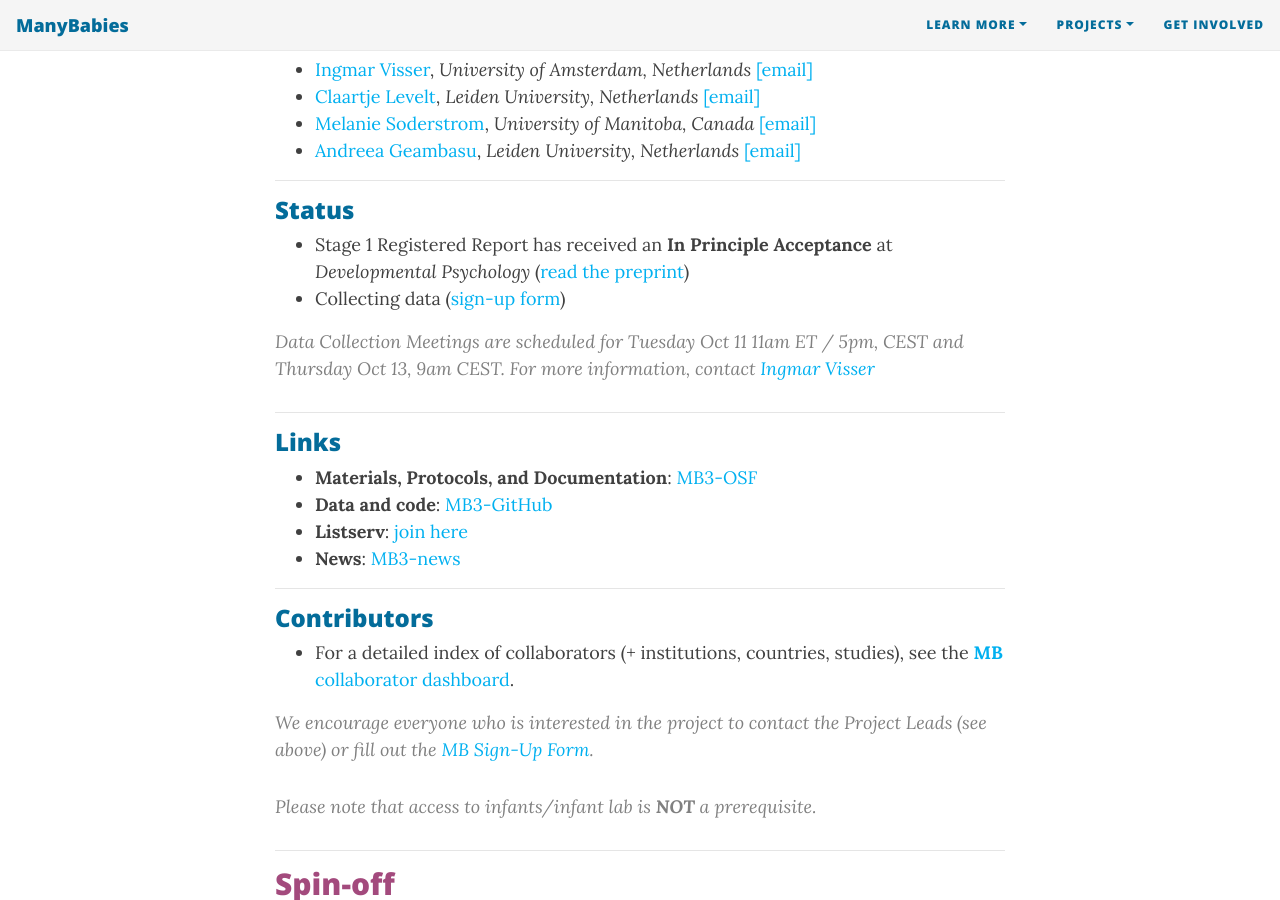
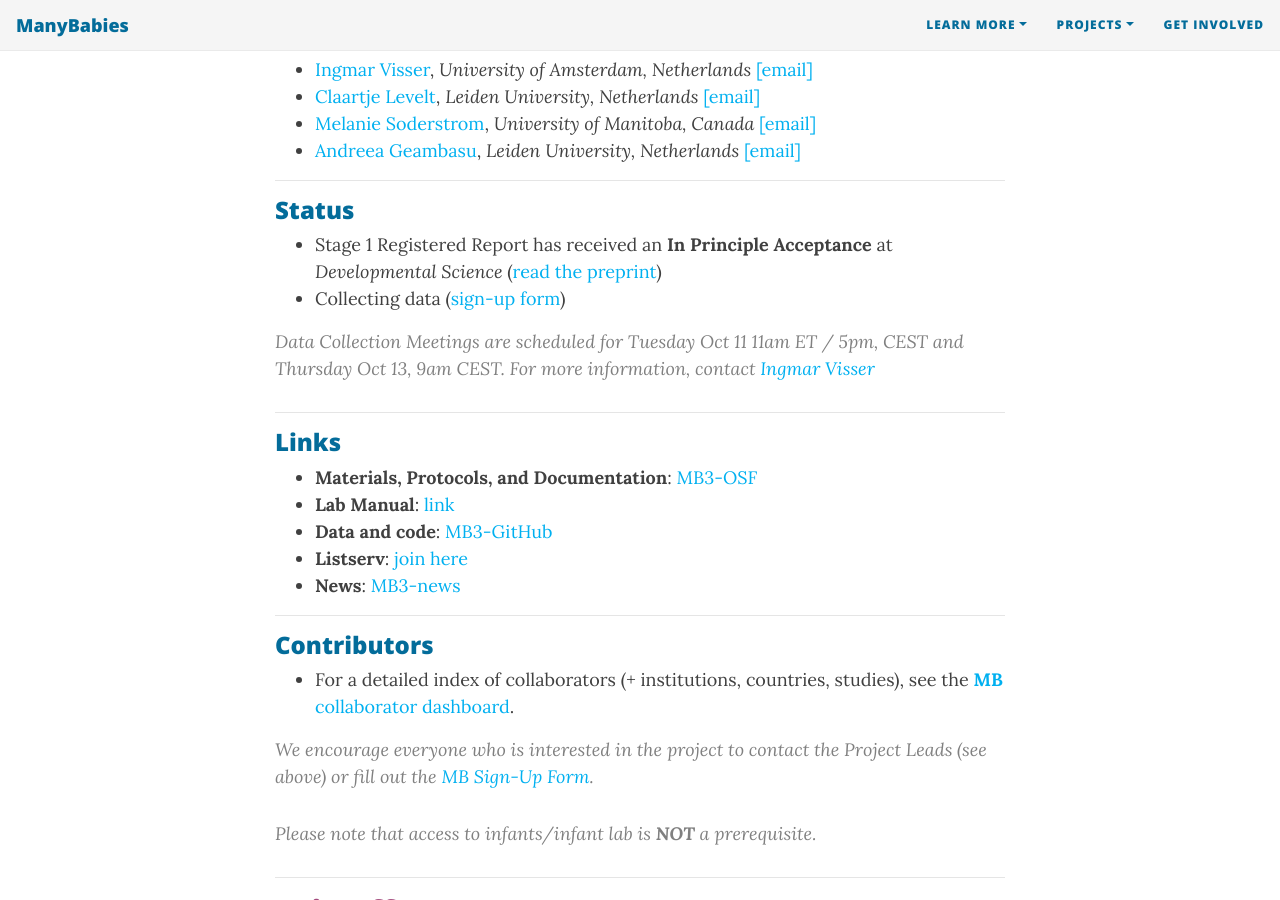
Before and after one commit to manybabies/manybabies.github.io, a Jekyll site: the page built from MB3.md, in a window 1280 px wide and 900 px high, scrolled down 959 px. Built offline with Jekyll 4.4.1, drawn with Linux system fonts in a browser that asks for light colours; nearby versions of some CDN libraries; some web fonts are replaced.

Commit message:
Update MB3.md

```diff
--- a/MB3.md
+++ b/MB3.md
@@ -25,7 +25,7 @@
 
 ***
 ### Status
-* Stage 1 Registered Report has received an **In Principle Acceptance** at *Developmental Psychology* ([read the preprint](https://psyarxiv.com/aex7v/))
+* Stage 1 Registered Report has received an **In Principle Acceptance** at *Developmental Science* ([read the preprint](https://psyarxiv.com/aex7v/))
 * Collecting data ([sign-up form](https://umanitobapsych.az1.qualtrics.com/jfe/form/SV_4NiYE6jM0399g7r))
 
 > Data Collection Meetings are scheduled for Tuesday Oct 11 11am ET / 5pm, CEST and Thursday Oct 13, 9am CEST. For more information, contact [Ingmar Visser](mailto:i.visser@uva.nl)
@@ -34,6 +34,7 @@
 ***
 ### Links
 * **Materials, Protocols, and Documentation**: [MB3-OSF](https://osf.io/kqu9v/)
+* **Lab Manual**: [link](https://docs.google.com/document/d/1b-ZaJpbVzvN_fUApXlZkZiT9jxGUYRhHbAC1qOucufo/edit?usp=sharing)
 * **Data and code**: [MB3-GitHub](https://github.com/manybabies/mb3-rules)
 * **Listserv**: [join here](https://mailman.stanford.edu/mailman/listinfo/manybabies3)
 * **News**: [MB3-news]({{site.baseurl}}/tags/#MB3)
```
